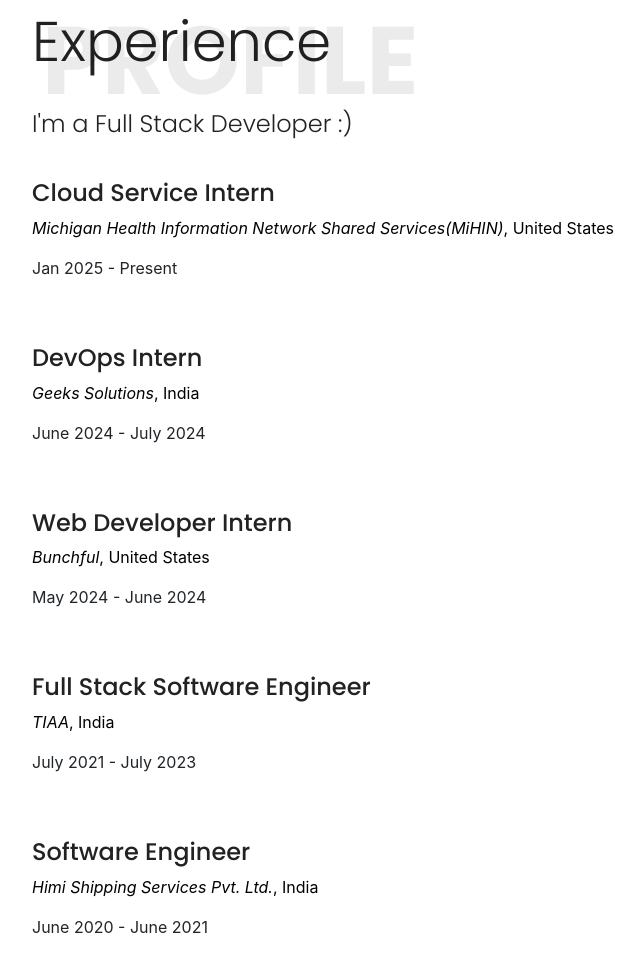
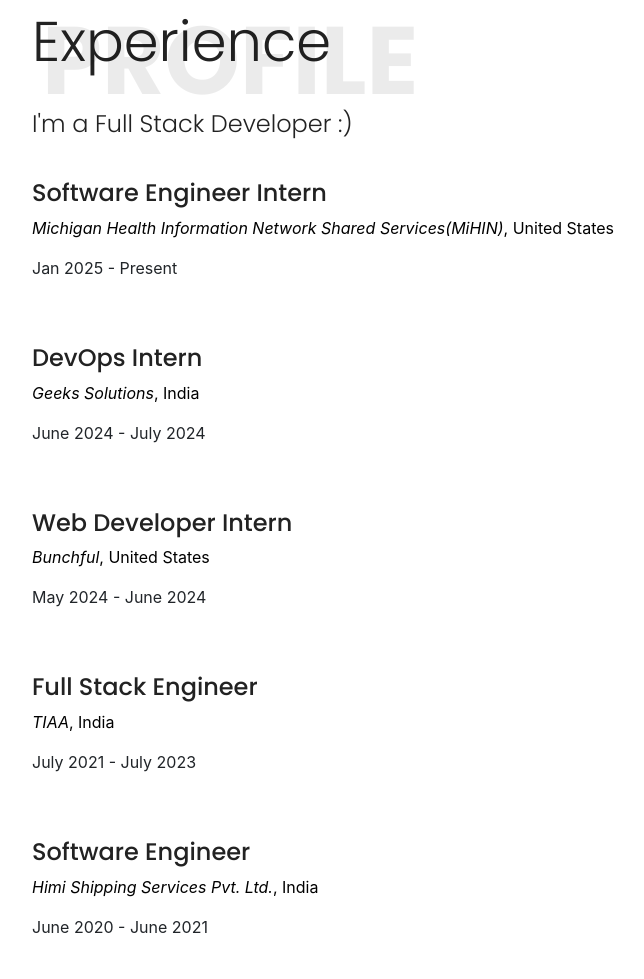
Before and after one commit to harsi15/HarsimranDhillon, a plain HTML site: page index.html in a window 1280 px wide. Shown: the part 2791-3770 px from the top of the page, without its empty margins (53-697 px from the left). Drawn offline with nearby package versions, Linux system fonts and the light colour scheme.

Commit message:
Update index.html

```diff
--- a/index.html
+++ b/index.html
@@ -329,7 +329,7 @@
                         <div class="mt-3">
                             <div class="py-4 slide-in-left">
                                 <div class="desc ">
-                                    <h4>Cloud Service Intern</h4>
+                                    <h4>Software Engineer Intern</h4>
                                     <a href="https://mihin.org/" style="color: black;"><p><i>Michigan Health Information Network Shared Services(MiHIN)</i>, United States</p></a>
                                 </div>
                                 <div>
@@ -358,7 +358,7 @@
 
                             <div class="py-4 slide-in-left">
                                 <div class="desc">
-                                    <h4>Full Stack Software Engineer</h4>
+                                    <h4>Full Stack Engineer</h4>
                                     <a href="https://www.tiaa.org/public" style="color: black;"><p><i>TIAA</i>, India</p></a>
                                 </div>
                                 <div>
```
